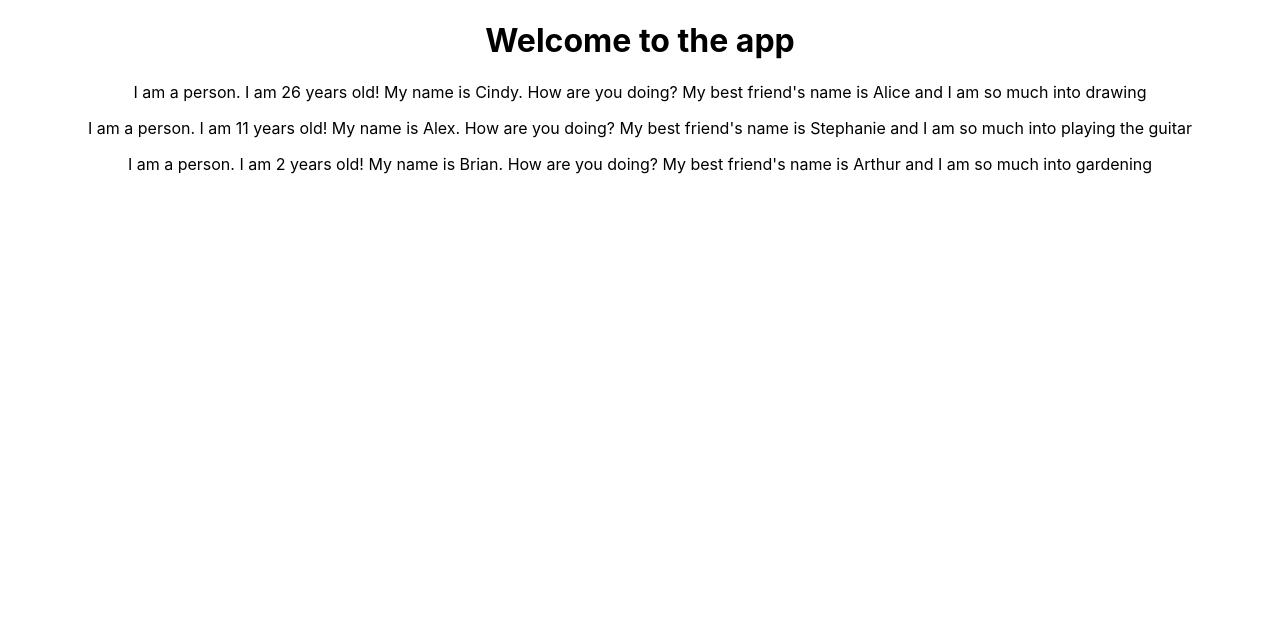
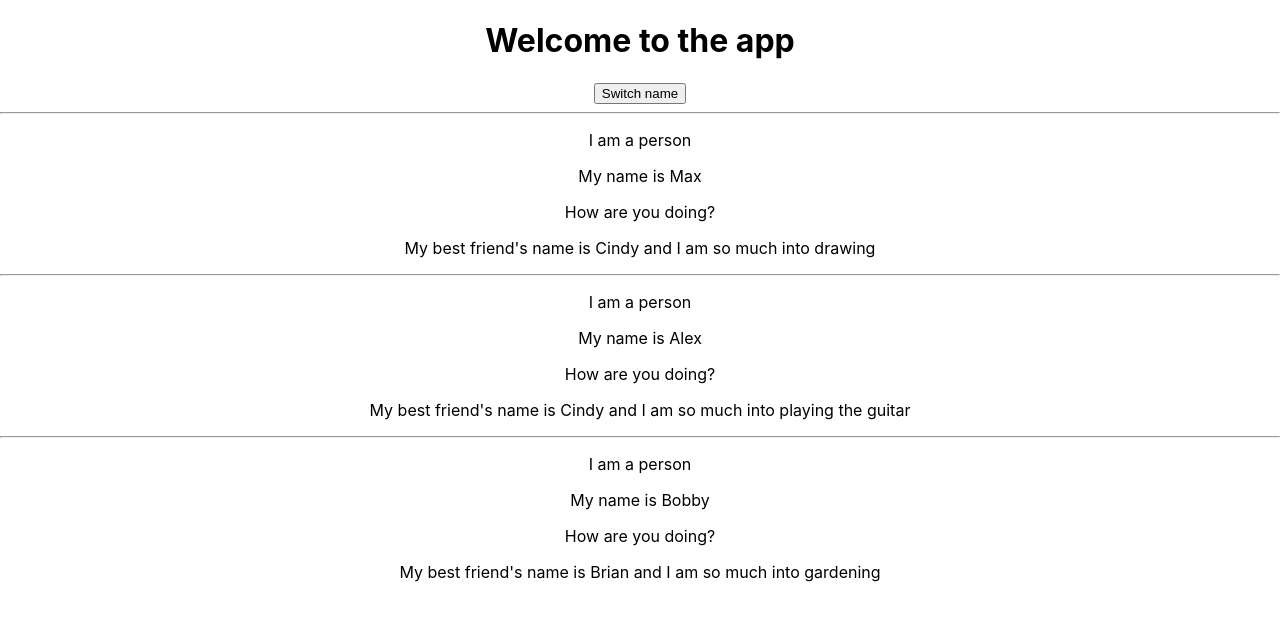
Before and after one commit to bwielk/ReactRecap, a React (Create React App) app: page / in a window 1280 px wide. Shown: the top 620 px of the page. Built offline with nearby package versions, Linux system fonts and the light colour scheme.

Commit message:
Added an active button

```diff
--- a/src/App.js
+++ b/src/App.js
@@ -4,13 +4,29 @@ import './App.css';
 import Person from './Person/Person.js'
 
 class App extends Component {
+  state = {
+    number_of_clicks: 1,
+    persons_names: [
+      {name: "Max", age: 29},
+      {name: "Alex", age: 34},
+      {name: "Bobby", age: 21}
+    ]
+  }
+
+  switchNameHandler = () => {
+    console.log("Clicked")
+    alert('Clicked ' + this.state.number_of_clicks + ' times')
+    this.state.number_of_clicks += 1
+  }
+
   render() {
     return (
       <div className="App">
         <h1>Welcome to the app</h1>
-        <Person friendName="Alice" hobby="drawing"></Person>
-        <Person friendName="Stephanie" hobby="playing the guitar"></Person>
-        <Person friendName="Arthur" hobby="gardening"></Person>
+        <button onClick={this.switchNameHandler}>Switch name</button>
+        <Person name={this.state.persons_names[0].name} hobby="drawing"></Person>
+        <Person name={this.state.persons_names[1].name} hobby="playing the guitar"></Person>
+        <Person name={this.state.persons_names[2].name} hobby="gardening"></Person>
       </div>
       // The equivalent of the code written above
       //React.createElement('div', {className: 'App'}, React.createElement('h1', null, 'This works now'), 'I am a react App')
--- a/src/Person/Person.js
+++ b/src/Person/Person.js
@@ -2,12 +2,15 @@ import React from 'react';
 
 const person = (props) => {
   const array = ["Alex", "Brian", "Cindy"]
-  return <p>I am a person.
-          I am {Math.floor(Math.random()*30)} years old!
-          My name is {array[Math.floor(Math.random()*3)]}.
-          How are you doing?
-          My best friend's name is {props.friendName} and I am so much into {props.hobby}
-        </p>
+  return (
+    <div>
+          <hr/>
+          <p>I am a person</p>
+          <p>My name is {props.name}</p>
+          <p>How are you doing?</p>
+          <p>My best friend's name is {array[Math.floor(Math.random()*3)]} and I am so much into {props.hobby}</p>
+    </div>
+  );
 };
 
 export default person;
```
